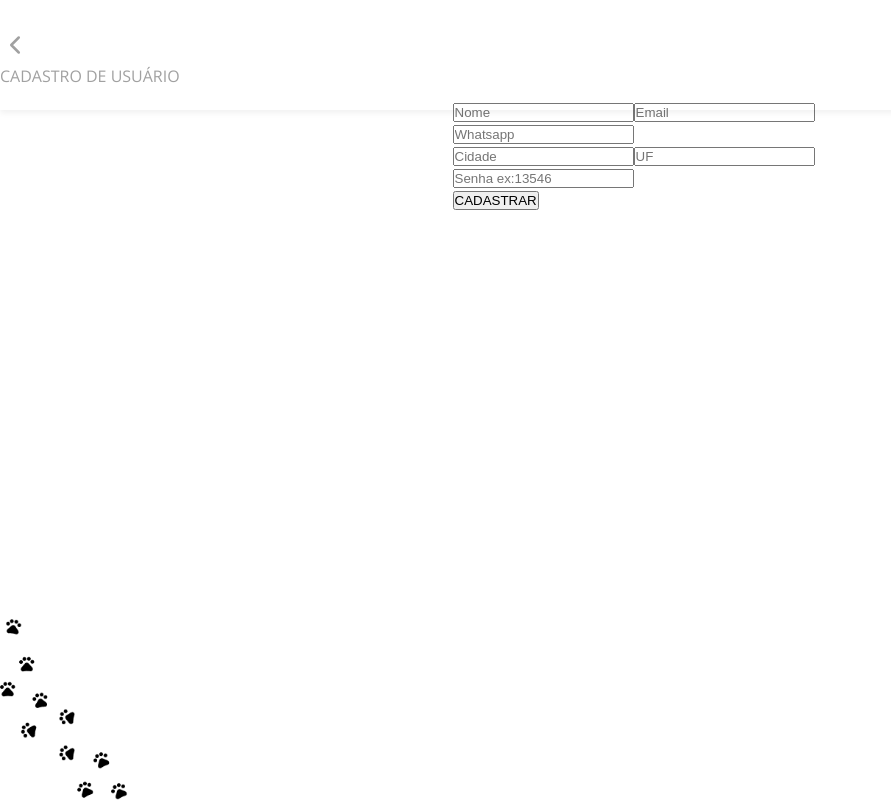
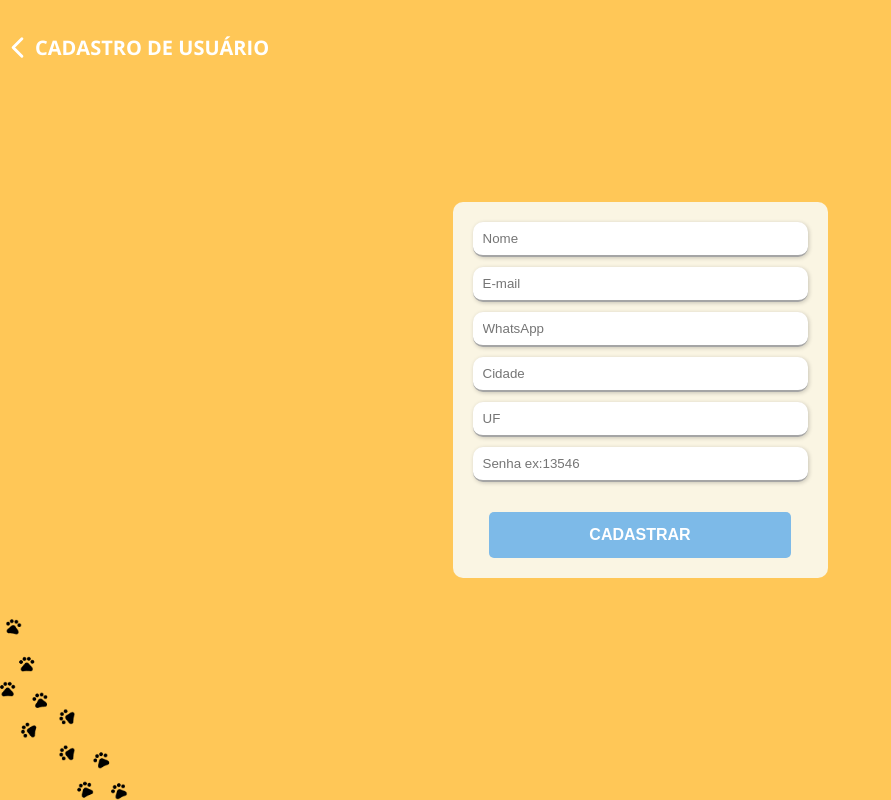
Before and after one commit to Manoob2408/Projeto_AATAN, a Next.js app: page /signUp in a window 1280 px wide. Shown: the whole page, without its empty margins (0-891 px from the left). Built offline with nearby package versions, Linux system fonts and the light colour scheme.

Commit message:
fix(layout): fixed app layout to the same pattern

```diff
--- a/package.json
+++ b/package.json
@@ -25,6 +25,7 @@
     "react": "17.0.2",
     "react-bootstrap": "^1.6.0",
     "react-dom": "17.0.2",
+    "react-icons": "^4.2.0",
     "styled-components": "^5.3.0"
   },
   "devDependencies": {
--- a/src/pages/option/styles.js
+++ b/src/pages/option/styles.js
@@ -1,5 +1,4 @@
 import styled from "styled-components";
-
 
 export const Form = styled.form`
 text-align: center;
--- a/src/pages/signInAdm/index.tsx
+++ b/src/pages/signInAdm/index.tsx
@@ -27,9 +27,8 @@ import api from '../../services/api';
 export default function SignInAdm() {
 const [id, setId] = useState('');
 const router = useRouter();
-async function handleLogin(e){
+async function handleLogin(e: any) {
   e.preventDefault();
-
 
   try {
     const response = await api.post('session', {id});
@@ -52,13 +51,14 @@ async function handleLogin(e){
         />
         <Card>
           <form className="formStile" onSubmit={handleLogin}
-          style={{ width: "20rem",background: "#fff",padding: "20px",
+          style={{ width: "20rem",background: "#FAF5E3",padding: "20px",
             display: "flex",  "flexDirection": "column",borderRadius: '10px',alignItems: 'center'}}>
             <input
               type="text"
               placeholder="Insira seu código de acesso"
               required
               value={id}
+              className="input"
               onChange={e => setId(e.target.value)}
             />
             <button className="btn" type="submit"  > ENTRAR</button>
--- a/src/pages/signUp/index.tsx
+++ b/src/pages/signUp/index.tsx
@@ -30,7 +30,7 @@ export default function SignUp() {
 
   const router = useRouter();
 
-  async function handleRegister(e) {
+  async function handleRegister(e: any) {
     e.preventDefault();
 
     const data = {
@@ -54,53 +54,60 @@ export default function SignUp() {
   return (
     <PageContainer>
       <HeaderContainer>
-        <header style={{ marginTop: "30px", color: '#A1A1A1' }}>
-          <div className="row headerAlign">
-          <div>
-          <Link href="/option">
-            <FiChevronLeft size={30} color="#A1A1A1" />
-          </Link>
-          </div>
-          <div>
-          <span className="textoHeader">CADASTRO DE USUÁRIO</span>
-          </div>
+        <header style={{ marginTop: "30px", color: 'white', fontWeight: 'bold' }}>
+          <div style={{display: 'flex', alignItems: 'center', fontSize: '2rem'}}>
+            <div style={{display: 'flex', alignItems: 'center'}}>
+              <Link href="/option">
+                <FiChevronLeft size={35} color="white" />
+              </Link>
+            </div>
+            <div>
+              <span className="textoHeader" >CADASTRO DE USUÁRIO</span>
+            </div>
           </div>
         </header>
       </HeaderContainer>
       <Container>
 
         <div style={{ marginTop: "30px" }}>
-          <form onSubmit={handleRegister}>
+          <Form onSubmit={handleRegister}>
             <input placeholder="Nome "
+              className="input"
               value={name}
               onChange={e => setName(e.target.value)}
             />
-            <input type="email" placeholder="Email"
+            <input type="email" placeholder="E-mail"
+              className="input"
               value={email}
               onChange={e => setEmail(e.target.value)}
             />
-            <input placeholder="Whatsapp"
+            <input placeholder="WhatsApp"
+              className="input"
               value={whatsapp}
               onChange={e => setWhatsapp(e.target.value)}
             />
 
             <div className="input-group">
               <input placeholder="Cidade"
+              className="input"
                 value={city}
                 onChange={e => setCity(e.target.value)}
               />
               <input placeholder="UF"
+              className="input"
                 value={uf}
                 onChange={e => setUf(e.target.value)}
               />
                <input placeholder="Senha ex:13546"
+               type="password"
+              className="input"
                 value={password}
                 onChange={e => setPassword(e.target.value)}
               />
             </div>
 
             <button className="btn" type="submit">CADASTRAR</button>
-          </form>
+          </Form>
         </div>
         <CardImageContainer>
           <Image src="/images/footprints.png" layout="fill" objectFit="contain" objectPosition="bottom" />
--- a/src/pages/signUp/styles.js
+++ b/src/pages/signUp/styles.js
@@ -8,13 +8,14 @@ export const Container = styled.div`
 `;
 
 export const Form = styled.form`
-  width: 20rem;
-  background: #fff;
-  padding: 20px;
   display: flex;
   flex-direction: column;
   align-items: center;
+  width: 100%;
+  padding: 20px;
   border-radius: 10px;
+
+  background: #FAF5E3;
 
   p {
     color: #ff3333;
@@ -25,16 +26,6 @@ export const Form = styled.form`
     text-align: center;
   }
 
-  button {
-    color: #fff;
-    font-size: 16px;
-    background: #FFC757;
-    height: 46px;
-    border: 0;
-    border-radius: 2px;
-    width: 90%;
-    margin-top: 40px;
-  }
   hr {
     margin: 20px 0;
     border: none;
@@ -52,14 +43,6 @@ export const Form = styled.form`
     position: relative;
   }
 
-  input {
-    border: 0;
-    border-bottom: 2px solid #D8D8D8;
-    outline: none;
-    transition: .2s ease-in-out;
-    box-sizing: border-box;
-  }
-
   label {
     top: 0;
     left: 0; right: 0;
@@ -71,15 +54,6 @@ export const Form = styled.form`
     cursor: text;
     transition: .2s ease-in-out;
     box-sizing: border-box;
-  }
-
-  input,
-  label {
-    width: 100%;
-    height: 3rem;
-    font-size: 1rem;
-    margin-top: 30px;
-    color:#D8D8D8;
   }
 
   /* Interation */
--- a/src/pages/signUpAdm/index.tsx
+++ b/src/pages/signUpAdm/index.tsx
@@ -28,7 +28,7 @@ export default function SignUpAdm() {
 
   const router = useRouter();
 
-  async function handleRegister(e) {
+  async function handleRegister(e: any): Promise<void> {
     e.preventDefault();
 
     const data = {
--- a/src/styles/global.ts
+++ b/src/styles/global.ts
@@ -7,8 +7,48 @@ export default createGlobalStyle`
         box-sizing: border-box;
     }
 
+    html {
+      font-size: 10px;
+    }
+
     body {
       font-family: 'Open Sans', sans-serif;
       background: ${({ theme }) => theme.colors.background}
     }
+
+    input {
+      border: 0;
+      outline: none;
+      background: none;
+    }
+
+    .input {
+      width: 100%;
+      height: 3.5rem;
+      margin-bottom: 1rem;
+      background-color: white;
+      border-radius: 1rem;
+      padding: 1rem;
+      box-shadow: .1rem .1rem .4rem rgba(0, 0, 0, .2);
+    }
+
+    button {
+      outline: none;
+    }
+
+    .btn {
+      color: #fff;
+      font-size: 16px;
+      border-radius: .5rem;
+      background: #7DBAE8;
+      height: 46px;
+      border: 0;
+      width: 90%;
+      margin: 2rem auto 0;
+      font-weight: bold;
+    }
+
+    .btn:active {
+      opacity: .5;
+    }
 `
--- a/src/styles/pages/Home.ts
+++ b/src/styles/pages/Home.ts
@@ -24,7 +24,6 @@ export const HeaderContainer = styled.div`
   top: 0;
   width: 100%;
   height: 110px;
-  box-shadow: 0px 3px 6px #0000000F;
 `
 
 export const Carousel = styled.div``
--- a/src/styles/pages/SignUp.ts
+++ b/src/styles/pages/SignUp.ts
@@ -5,7 +5,7 @@ export const PageContainer = styled.div`
   position: relative;
   min-height: 100vh;
   justify-content: center;
-  background-color: #FFF;
+  background-color: #FFC757;
 `
 
 export const Container = styled.div`
@@ -14,6 +14,7 @@ export const Container = styled.div`
   display: flex;
   flex-direction: column;
   align-items: center;
+  justify-content: center;
   text-align: center
   padding-top: 110px;
   padding-bottom: 120px;
```
Also changed, not shown: src/pages/home/index.tsx (+6 -34 lines), src/pages/signIn/index.tsx (+9 -6 lines), src/pages/signIn/styles.js (+2 -21 lines), 1 other file (tests, documents, lock files or other folders).
